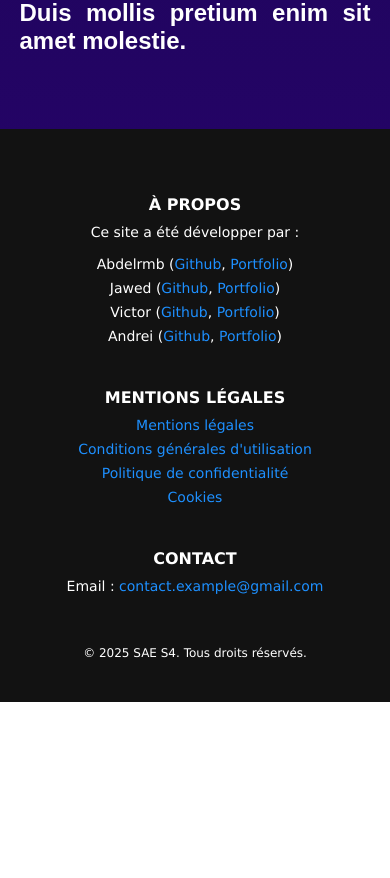
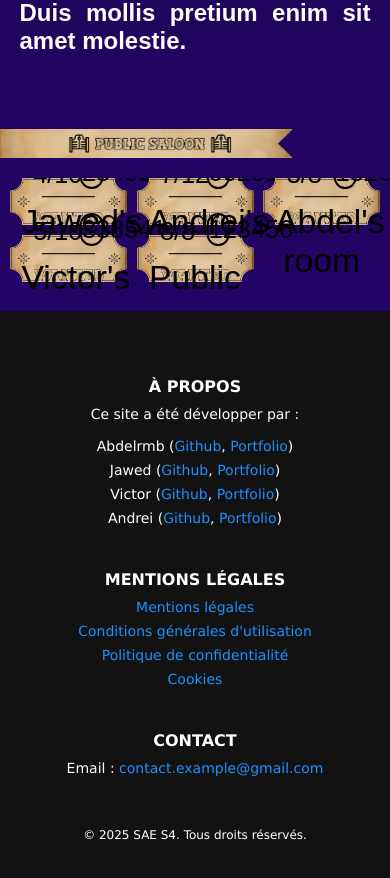
Before and after one commit to Wedja10/SAE_S4, a React (Vite) app: page / in a window 390 px wide. Shown: the part 1349-2227 px from the top of the page. Before the commit the page ends 2051 px from the top, so only its background shows below. Built offline with nearby package versions, Linux system fonts and the light colour scheme; a web font is replaced by a local one.

Commit message:
Public saloons in home (not responsive)

```diff
--- /dev/null
+++ b/src/componnents/home/PublicSaloon.tsx
@@ -0,0 +1,51 @@
+import '../../style/home/PublicSaloon.css'
+
+class PublicSaloon {
+  saloonName: string;
+  players: number;
+  maxPlayers: number;
+  code: string;
+
+  constructor(saloonName: string, players: number, maxPlayers: number, code: string) {
+    this.saloonName = saloonName;
+    this.players = players;
+    this.maxPlayers = maxPlayers;
+    this.code = code;
+  }
+}
+
+export const PublicSaloonTicket = (props: {saloonName: string, players: number, maxPlayers: number, code: string}) => {
+  return (
+    <div className={"PublicSaloonTicket"}>
+      <img className={"ticketImg"} src={'/public/assets/PublicSaloonTicket.png'} alt="Ticket" />
+      <p className={"saloonName"}>{props.saloonName}</p>
+      <p className={"players"}>{props.players + "/" + props.maxPlayers}</p>
+      <p className={"code"}>{props.code}</p>
+    </div>
+  )
+}
+
+export const PublicSaloonList = () => {
+
+  // Temp, à remplacer par un prop
+  const saloon1 = new PublicSaloon("Jawed's room", 4, 10, "284059");
+  const saloon2 = new PublicSaloon("Andrei's room", 7, 12, "002817");
+  const saloon3 = new PublicSaloon("Abdel's room", 3, 8, "182662");
+  const saloon4 = new PublicSaloon("Victor's room", 5, 10, "338541");
+  const saloon5 = new PublicSaloon("Public room", 8, 8, "123456");
+
+  const saloons = [saloon1, saloon2, saloon3, saloon4, saloon5];
+
+  return (
+    <div className={"PublicSaloon"}>
+      <img className={"saloonImg"} src={'/public/assets/PublicSaloonTitle.png'} alt="Saloon" />
+      <div className={"PublicSaloonList"}>
+        {saloons.map((saloon) => {
+          return (
+              <PublicSaloonTicket saloonName={saloon.saloonName} players={saloon.players} maxPlayers={saloon.maxPlayers} code={saloon.code}/>
+          )
+        })}
+      </div>
+    </div>
+  )
+}
--- /dev/null
+++ b/src/style/home/PublicSaloon.css
@@ -0,0 +1,70 @@
+/* Saloon List */
+
+.PublicSaloon {
+  display: flex;
+  flex-direction: column;
+  margin-bottom: 5%;
+}
+
+.PublicSaloon .saloonImg {
+  float: left;
+  width: 75%;
+  margin-bottom: 5%;
+}
+
+.PublicSaloonList {
+  display: flex;
+  flex-wrap: wrap;
+  justify-content: flex-start;
+  max-height: 80%;
+  overflow-y: auto;
+}
+
+/* Saloon Ticket */
+
+.PublicSaloonTicket {
+  flex: 0 0 calc(30%);
+  margin-left: 2.5%;
+  margin-bottom: 2.5%;
+  box-sizing: border-box;
+  position: relative;
+  width: fit-content;
+}
+
+.PublicSaloonTicket .ticketImg {
+  display: block;
+  width: 100%;
+  height: auto;
+}
+
+.saloonName, .players, .code {
+  position: absolute;
+  color: black;
+}
+
+.saloonName {
+  font-size: 4vh;
+  width: 80%;
+  top: -10px;
+  left: 50%;
+  transform: translateX(-50%);
+}
+
+.players {
+  font-size: 3vh;
+  width: 20%;
+  bottom: 22.5%;
+  left: 30%;
+  transform: translateX(-50%);
+}
+
+.code {
+  font-size: 3vh;
+  width: 20%;
+  bottom: 22.5%;
+  right: 30%;
+  transform: translateX(50%);
+
+  border: solid 2px black;
+  border-radius: 50px;
+}
--- a/src/view/Home.tsx
+++ b/src/view/Home.tsx
@@ -3,6 +3,7 @@ import GameInfo from "../componnents/home/GameInfo.tsx";
 import Footer from "../componnents/Footer.tsx";
 import Welcome from "../componnents/home/Welcome.tsx";
 import Navbar from "../componnents/Navbar.tsx";
+import {PublicSaloonList} from "../componnents/home/PublicSaloon.tsx";
 
 const Home: React.FC = () => {
     return (
@@ -13,6 +14,7 @@ const Home: React.FC = () => {
             </header>
             <GameOption />
             <GameInfo />
+            <PublicSaloonList />
             <Footer />
         </>
     );
```
Also changed, not shown: public/assets/PublicSaloonTicket.png (added), public/assets/PublicSaloonTitle.png (added).
